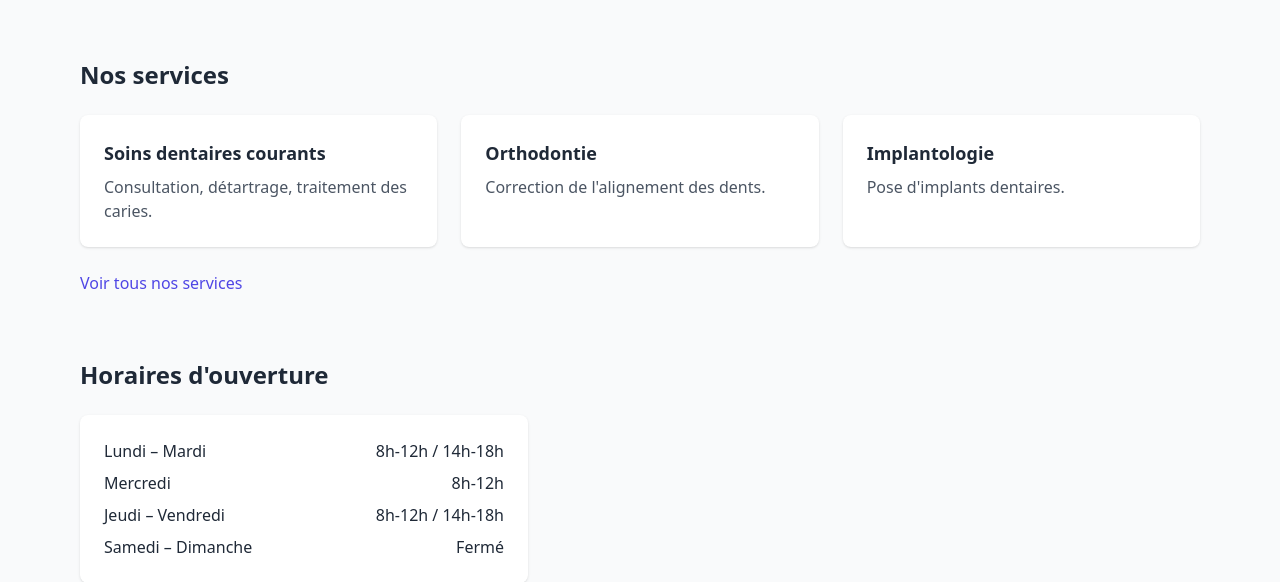
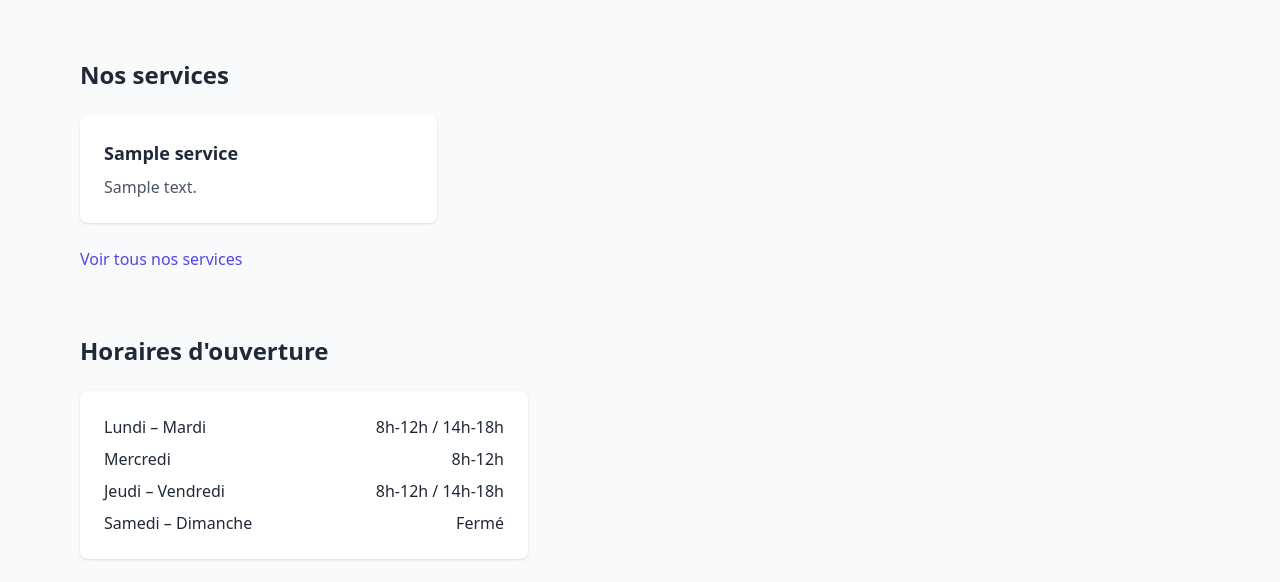
Before and after one commit to Mberben/cabinet-dupont, a PHP site: page / in a window 1280 px wide. Shown: the part 531-1113 px from the top of the page. Run offline with PHP 8.4, Linux system fonts and the light colour scheme; tables that the repository leaves empty or names only in its code hold one stand-in row (values such as "Sample post"); some libraries are stand-ins or nearby versions.

Commit message:
Services dynamiques sur l'accueil

```diff
--- a/controllers/PostsController.php
+++ b/controllers/PostsController.php
@@ -3,12 +3,15 @@
 
 require __DIR__ . '/../models/PostsManager.php';
 require __DIR__ . '/../models/CommentsManager.php';
+require_once __DIR__ . '/../models/ServicesManager.php';
 
 class PostsController{
 
  public function home() {
     $manager = new PostsManager();
-    $articles = []; // temporaire : plus de posts dans le cabinet
+    // Récupère les services et garde les 3 premiers pour l'aperçu de l'accueil
+    $servicesManager = new ServicesManager();
+    $services = array_slice($servicesManager->getServices(), 0, 3);
     require __DIR__ . '/../views/home.php';
 }
 
--- /dev/null
+++ b/models/Service.php
@@ -0,0 +1,37 @@
+<?php
+
+class Service {
+    private int $id;
+    private string $name;
+    private string $description;
+    private int $duration;
+    private ?string $image;
+
+    public function __construct(array $data) {
+        $this->id = (int) $data['id'];
+        $this->name = $data['name'];
+        $this->description = $data['description'];
+        $this->duration = (int) $data['duration'];
+        $this->image = $data['image'];
+    }
+
+        public function getId(): int {
+        return $this->id;
+    }
+
+    public function getName(): string {
+        return $this->name;
+    }
+
+    public function getDescription(): string {
+        return $this->description;
+    }
+
+    public function getDuration(): int {
+        return $this->duration;
+    }
+
+    public function getImage(): ?string {
+        return $this->image;
+    }
+}
--- /dev/null
+++ b/models/ServicesManager.php
@@ -0,0 +1,50 @@
+<?php
+
+// Charge l'entité Service : le manager va créer des objets Service
+require_once __DIR__ . '/Service.php';
+
+// Le manager regroupe toutes les requêtes SQL sur la table services
+class ServicesManager {
+
+    // Ouvre la connexion à la base (privée : utilisée seulement ici)
+    private function connectDB(): PDO
+    {
+        // Charge les infos de connexion (DB_HOST, DB_NAME, DB_USER, DB_PASS)
+        require_once __DIR__ . '/../config.php';
+
+        // Crée la connexion : adresse + nom de la base + encodage, puis utilisateur et mot de passe
+        $pdo = new PDO(
+            'mysql:host=' . DB_HOST . ';dbname=' . DB_NAME . ';charset=utf8mb4',
+            DB_USER,
+            DB_PASS
+        );
+
+        // Affiche une erreur claire si une requête SQL échoue
+        $pdo->setAttribute(PDO::ATTR_ERRMODE, PDO::ERRMODE_EXCEPTION);
+
+        // Renvoie la connexion (objet PDO), pas la base elle-même
+        return $pdo;
+    }
+
+    // Récupère tous les services et les renvoie sous forme d'objets Service
+    public function getServices(): array
+    {
+        // Ouvre la connexion avec la méthode ci-dessus
+        $pdo = $this->connectDB();
+
+        // Toutes les colonnes de toutes les lignes, triées par id
+        // query() suffit : aucune donnée venant de l'utilisateur dans la requête
+        $request = $pdo->query('SELECT * FROM services ORDER BY id');
+
+        // Tableau vide qui va recevoir les objets Service
+        $services = [];
+
+        // Pour chaque ligne de la table, on crée un objet Service
+        foreach ($request->fetchAll() as $data) {
+            $services[] = new Service($data);
+        }
+
+        // Renvoie la liste des services au contrôleur
+        return $services;
+    }
+}
--- a/views/home.php
+++ b/views/home.php
@@ -1,4 +1,5 @@
 <?php include 'header.php'; ?>
+<?php /** @var Service[] $services */ ?>
 
 <section class="grid md:grid-cols-2 gap-10 items-center mb-16">
   <div>
@@ -16,19 +17,23 @@
 
 <section class="mb-16">
   <h2 class="text-2xl font-bold mb-6">Nos services</h2>
+  <?php // Grille responsive : 1 colonne sur mobile, 2 sur tablette (sm), 3 sur ordinateur (lg) ?>
   <div class="grid sm:grid-cols-2 lg:grid-cols-3 gap-6">
+
+    <?php // Boucle sur les services envoyés par le contrôleur : une carte par service ?>
+    <?php foreach ($services as $service) { ?>
+
     <article class="bg-white p-6 rounded-lg shadow">
-      <h3 class="font-semibold text-lg mb-2">Soins dentaires courants</h3>
-      <p class="text-gray-600">Consultation, détartrage, traitement des caries.</p>
+      <?php // Nom du service, protégé contre les failles XSS avec htmlspecialchars() ?>
+      <h3 class="font-semibold text-lg mb-2"><?= htmlspecialchars($service->getName()) ?></h3>
+
+      <?php // Description du service, protégée de la même façon ?>
+      <p class="text-gray-600"><?= htmlspecialchars($service->getDescription()) ?></p>
     </article>
-    <article class="bg-white p-6 rounded-lg shadow">
-      <h3 class="font-semibold text-lg mb-2">Orthodontie</h3>
-      <p class="text-gray-600">Correction de l'alignement des dents.</p>
-    </article>
-    <article class="bg-white p-6 rounded-lg shadow">
-      <h3 class="font-semibold text-lg mb-2">Implantologie</h3>
-      <p class="text-gray-600">Pose d'implants dentaires.</p>
-    </article>
+
+    <?php } ?>
+    <?php // Fin de la boucle ?>
+
   </div>
   <a href="index.php?page=services" class="inline-block mt-6 text-indigo-600 hover:underline">Voir tous nos services</a>
 </section>
```
